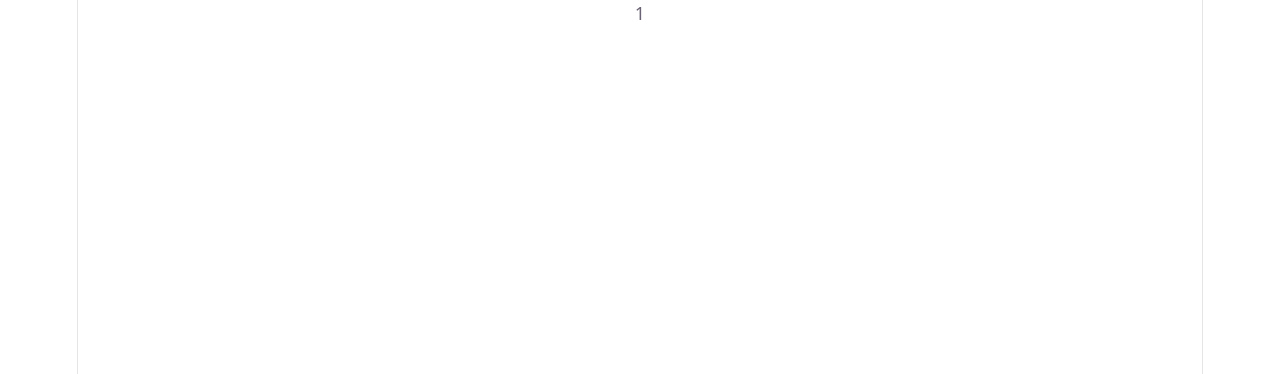
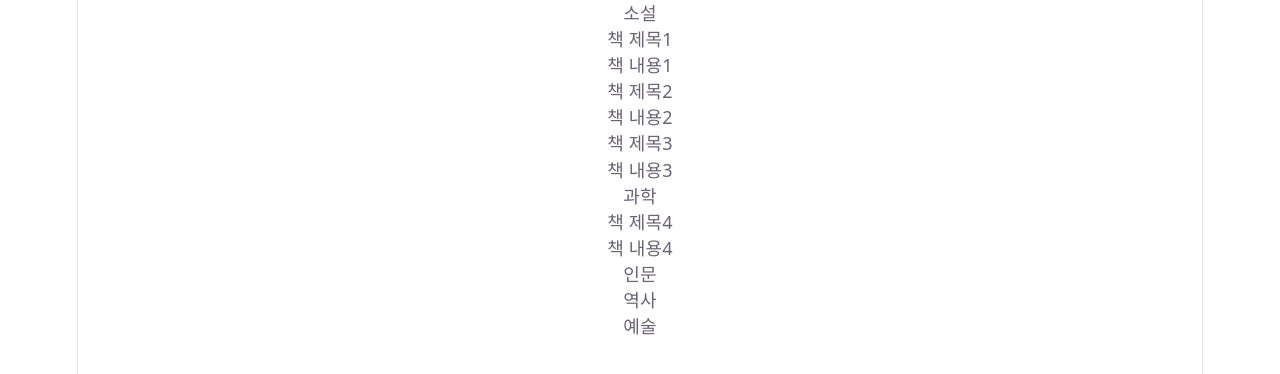
Before and after one commit to wavingwind/KT-AIVLE__MINI-PJ-04__AI-03-10, a React (Vite) app in the folder aivlebooks/: page / in a window 1280 px wide. Shown: the top 374 px of the page. Built offline with nearby package versions, Linux system fonts and the light colour scheme; data requests are answered from the project's data file.

Commit message:
[feat] Main 컴포넌트 구조 구현

```diff
--- a/aivlebooks/db.json
+++ b/aivlebooks/db.json
@@ -29,6 +29,16 @@
             "createdAt": "2024-06-01T10:00:00Z",
             "updatedAt": "2024-06-01T10:00:00Z",
             "category": "소설"
+        },
+        {
+            "id": 4,
+            "title": "책 제목4",
+            "author": "작가4",
+            "content": "책 내용4",
+            "coverImageUrl": "",
+            "createdAt": "2024-08-01T10:00:00Z",
+            "updatedAt": "2024-08-01T10:00:00Z",
+            "category": "과학"
         }
     ]
 }
--- a/aivlebooks/src/App.jsx
+++ b/aivlebooks/src/App.jsx
@@ -1,16 +1,41 @@
-import { useState } from 'react'
+import { useState, useEffect } from 'react'
 import heroImg from './assets/hero.png'
 import reactLogo from './assets/react.svg'
 import viteLogo from './assets/vite.svg'
 import './App.css'
 
+// import Header from "./components/Header"
+import Main from "./components/Main"
+// import Footer from "./components/Footer"
+
 
 function App() {
   const [count, setCount] = useState(0)
+  const [book_list, setBookList] = useState([])
+
+    useEffect(() => {
+      async function loadPosts() {
+          try{
+            const res = await fetch("http://localhost:3000/books");
+            const books = await res.json();
+
+            setBookList(books)
+          } catch(err) {
+            console.error(err)
+            setError("useEffect loadPosts")
+          }
+        }
+
+      loadPosts()
+      }
+      , []
+    )
 
   return (
     <>
-      <div className="">1</div>
+      {/* <Header /> */}
+      <Main book_list={book_list}/>
+      {/* <Footer /> */}
     </>
   )
 }
--- a/aivlebooks/src/components/BookCard.jsx
+++ b/aivlebooks/src/components/BookCard.jsx
@@ -0,0 +1,21 @@
+// "id": 2,
+// "title": "책 제목2",
+// "author": "작가2",
+// "content": "책 내용2",
+// "coverImageUrl": "",
+// "createdAt": "2024-06-01T10:00:00Z",
+// "updatedAt": "2024-06-01T10:00:00Z",
+// "category": "소설"
+
+function BookCard({id, book}) {
+    return (
+        <>
+            <article>
+                <h4>{book.title}</h4>
+                <p>{book.content}</p>
+            </article>
+        </>
+    )
+}
+
+export default BookCard
--- a/aivlebooks/src/components/GenreSection.jsx
+++ b/aivlebooks/src/components/GenreSection.jsx
@@ -0,0 +1,14 @@
+import BookCard from "./BookCard"
+
+function GenreSection({genre, books}) {
+    return (
+        <>
+            <h3>{genre}</h3>
+            {books.map( book => {
+                return <BookCard key={book.id} book={book}/>
+        })}
+        </>
+    )
+}
+
+export default GenreSection
--- a/aivlebooks/src/components/Main.jsx
+++ b/aivlebooks/src/components/Main.jsx
@@ -0,0 +1,24 @@
+import GenreSection from "./GenreSection"
+
+import { useState, useEffect } from "react"
+
+function Main({book_list}) {
+
+    const fiction_books = book_list.filter(book => book.category === "소설")
+    const science_books = book_list.filter(book => book.category === "과학")
+    const humanities_books = book_list.filter(book => book.category === "인문")
+    const history_books = book_list.filter(book => book.category === "역사")
+    const art_books = book_list.filter(book => book.category === "예술")
+
+    return (
+        <main>
+            <GenreSection genre="소설" books={fiction_books}/>
+            <GenreSection genre="과학" books={science_books}/>
+            <GenreSection genre="인문" books={humanities_books}/>
+            <GenreSection genre="역사" books={history_books}/>
+            <GenreSection genre="예술" books={art_books}/>
+        </main>
+    )
+}
+
+export default Main
```
Also changed, not shown: aivlebooks/src/components/CategoryHeader.jsx (deleted).
